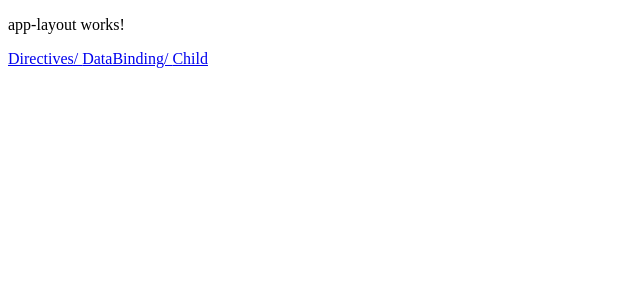
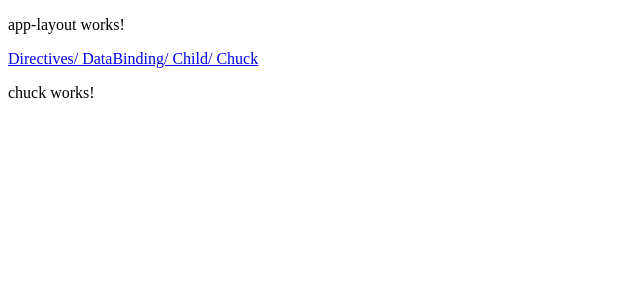
Before and after one commit to patriciaSR/angular-kairos, an Angular app: page /chuck in a window 1280 px wide. Before the commit this address led to /. Shown: the top 300 px of the page, without its empty margins (0-640 px from the left). Built offline with nearby package versions, Linux system fonts and the light colour scheme.

Commit message:
add chuck module

```diff
--- a/src/app/app.module.ts
+++ b/src/app/app.module.ts
@@ -28,6 +28,10 @@ const ROUTES: Routes = [
       {
         path: 'databinding', canActivate: [AuthService],
         loadChildren: () => import('./data-binding/data-binding.module').then(m => m.DataBindingModule)
+      },
+      {
+        path: 'chuck', canActivate: [AuthService],
+        loadChildren: () => import('./chuck/chuck.module').then(m => m.ChuckModule)
       }
     ]
   },
--- /dev/null
+++ b/src/app/chuck/chuck.module.ts
@@ -0,0 +1,17 @@
+import { CommonModule } from '@angular/common';
+import { NgModule } from '@angular/core';
+import { RouterModule, Routes } from '@angular/router';
+import { ChuckComponent } from './chuck/chuck.component';
+
+const ROUTES: Routes = [
+  { path: '', component: ChuckComponent },
+];
+
+@NgModule({
+  declarations: [ChuckComponent],
+  imports: [
+    CommonModule,
+    RouterModule.forChild(ROUTES)
+  ]
+})
+export class ChuckModule { }
--- /dev/null
+++ b/src/app/chuck/chuck/chuck.component.html
@@ -0,0 +1 @@
+<p>chuck works!</p>
--- /dev/null
+++ b/src/app/chuck/chuck/chuck.component.ts
@@ -0,0 +1,15 @@
+import { Component, OnInit } from '@angular/core';
+
+@Component({
+  selector: 'app-chuck',
+  templateUrl: './chuck.component.html',
+  styleUrls: ['./chuck.component.css']
+})
+export class ChuckComponent implements OnInit {
+
+  constructor() { }
+
+  ngOnInit(): void {
+  }
+
+}
--- a/src/app/layouts/app-layout/app-layout.component.html
+++ b/src/app/layouts/app-layout/app-layout.component.html
@@ -3,7 +3,9 @@
 <nav>
   <a [routerLink]="['/directives']">Directives/ </a>
   <a [routerLink]="['/databinding']">DataBinding/ </a>
-  <a [routerLink]="['/databinding/child']" [queryParams]="{message:'hola'}">Child</a>
+  <a [routerLink]="['/databinding/child']" [queryParams]="{message:'hola'}">Child/ </a>
+  <a [routerLink]="['/chuck']">Chuck</a>
+
 </nav>
 
 <router-outlet></router-outlet>
```
Also changed, not shown: src/app/chuck/chuck/chuck.component.css (added), 2 other files (tests, documents, lock files or other folders).
